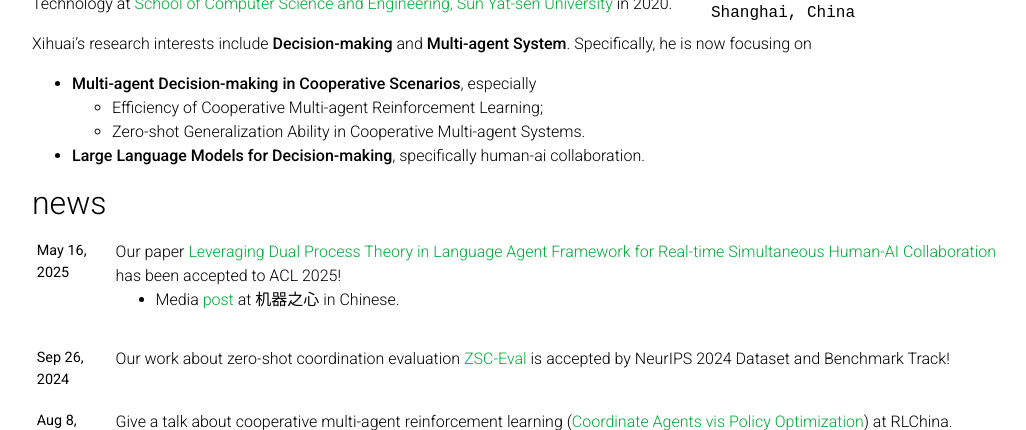
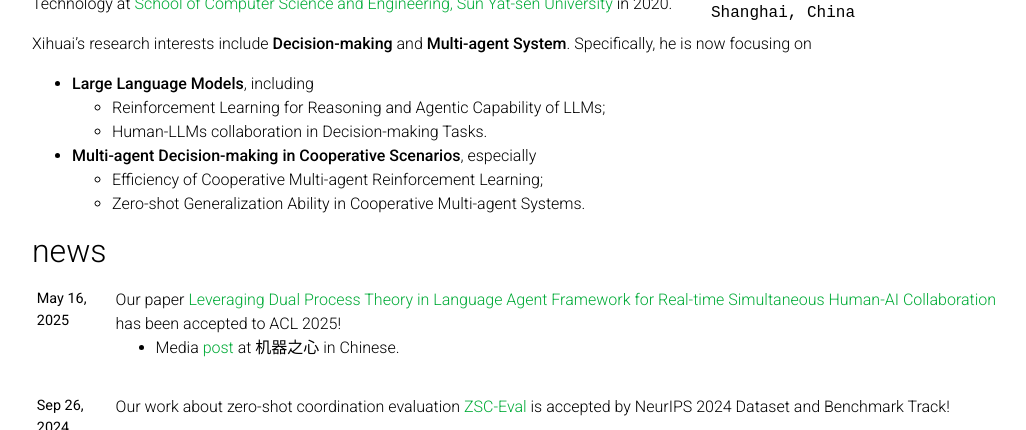
Before and after one commit to xihuai18/xihuai18.github.io, a Jekyll site: the page built from _pages/about.md, in a window 1280 px wide and 900 px high, cut to the strip 304-734 px from the top of the window. Shown: the whole strip, without its empty margins (123-1149 px from the left). Built offline with Jekyll 4.4.1, drawn with Linux system fonts in a browser that asks for light colours; comment, search, counter and statistics services are not loaded; a style sheet for code colours, icons or effects is not loaded.

Commit message:
更新个人简介，增加对大型语言模型的研究方向描述

```diff
--- a/_pages/about.md
+++ b/_pages/about.md
@@ -19,7 +19,10 @@ social: true  # includes social icons at the bottom of the page
 Xihuai Wang is currently a Ph.D. candidate at Shanghai Jiao Tong University, supervised by [Prof. Weinan Zhang](https://wnzhang.net/) and [Prof. Ying Wen](https://yingwen.io/). He is a member of SJTU-Apex Group and a member of SJTU-MARL Group leaded by Prof. Ying Wen, and is also selected into [Wen-Tsun Wu AI Honorary Doctoral Class](https://ai.sjtu.edu.cn/cultivate/postgraduate/managements) in 2020. Xihuai earned his B.Eng. in Computer Science and Technology at [School of Computer Science and Engineering, Sun Yat-sen University](https://cse.sysu.edu.cn/) in 2020.
 
 Xihuai's research interests include **Decision-making** and **Multi-agent System**. Specifically, he is now focusing on
+
+- **Large Language Models**, including
+  - Reinforcement Learning for Reasoning and Agentic Capability of LLMs;
+  - Human-LLMs collaboration in Decision-making Tasks.
 - **Multi-agent Decision-making in Cooperative Scenarios**, especially
   + Efficiency of Cooperative Multi-agent Reinforcement Learning;
   + Zero-shot Generalization Ability in Cooperative Multi-agent Systems.
-- **Large Language Models for Decision-making**, specifically human-ai collaboration.
```
